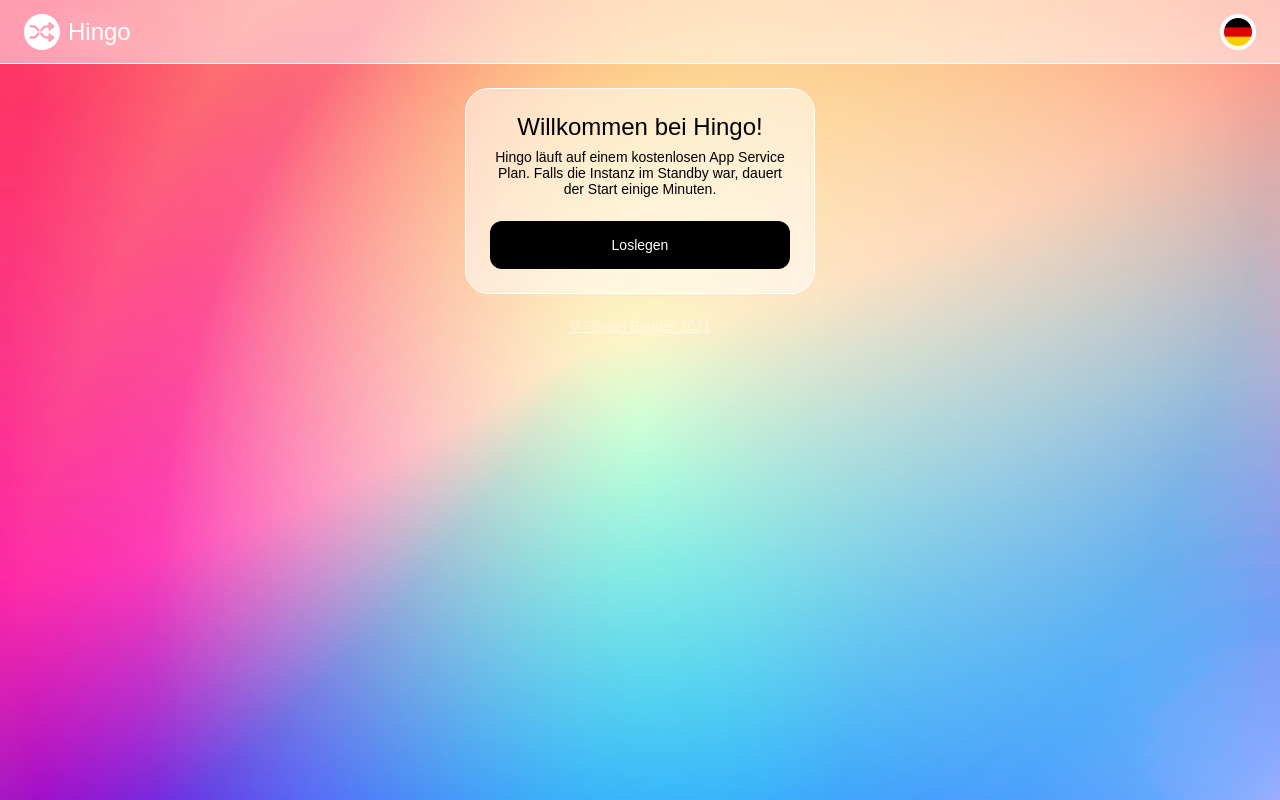
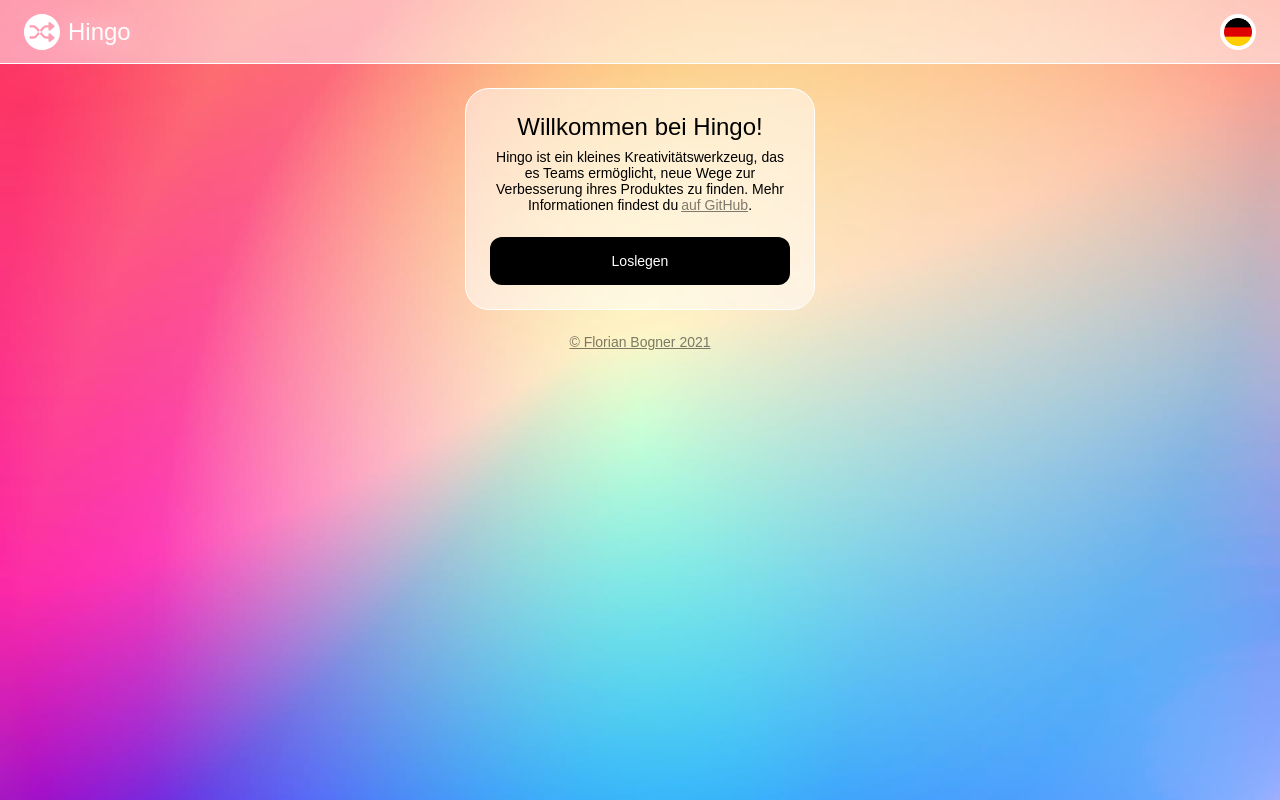
Before and after one commit to florianbogner/hingo, a React (Create React App) app: page / in a window 1280 px wide. Built offline with nearby package versions, Linux system fonts and the light colour scheme.

Commit message:
update welcome text

```diff
--- a/src/index.tsx
+++ b/src/index.tsx
@@ -27,19 +27,19 @@ const GlobalStyle = createGlobalStyle`
   }
 
   a:link{
-    color: rgba(255, 255, 255, 0.5);
+    color: rgba(0, 0, 0, 0.5);
   }
 
   a:visited{
-    color: rgba(255, 255, 255, 0.5);
+    color: rgba(0, 0, 0, 0.5);
   }
 
   a:hover{
-    color: rgba(255, 255, 255);
+    color: rgba(0, 0, 0);
   }
 
   a:active{
-    color: rgba(255, 255, 255);
+    color: rgba(0, 0, 0);
   }
 `
 
@@ -383,9 +383,35 @@ function Content() {
 					<StartContentWrapper>
 						<H1>{language === "german" ? "Willkommen bei Hingo!" : "Welcome to Hingo!"}</H1>
 						<div style={{ marginTop: "8px" }}>
-							{language === "german"
-								? "Hingo läuft auf einem kostenlosen App Service Plan. Falls die Instanz im Standby war, dauert der Start einige Minuten."
-								: "Hingo is running on a free App Service. If the instance was in standby, the start will take a few minutes."}
+							{language === "german" ? (
+								<>
+									Hingo ist ein kleines Kreativitätswerkzeug, das es Teams ermöglicht, neue Wege zur
+									Verbesserung ihres Produktes zu finden. Mehr Informationen findest du
+									<a
+										href="https://github.com/florianbogner/hingo/"
+										target="_blank"
+										rel="noreferrer"
+										style={{ marginLeft: "3px" }}
+									>
+										auf GitHub
+									</a>
+									.
+								</>
+							) : (
+								<>
+									Hingo is a small creativity tool that enables teams to find new directions for
+									improving their product. You can find more information
+									<a
+										href="https://github.com/florianbogner/hingo/"
+										target="_blank"
+										rel="noreferrer"
+										style={{ marginLeft: "3px" }}
+									>
+										on GitHub
+									</a>
+									.
+								</>
+							)}
 						</div>
 						<ButtonText
 							onClick={async () => {
```
